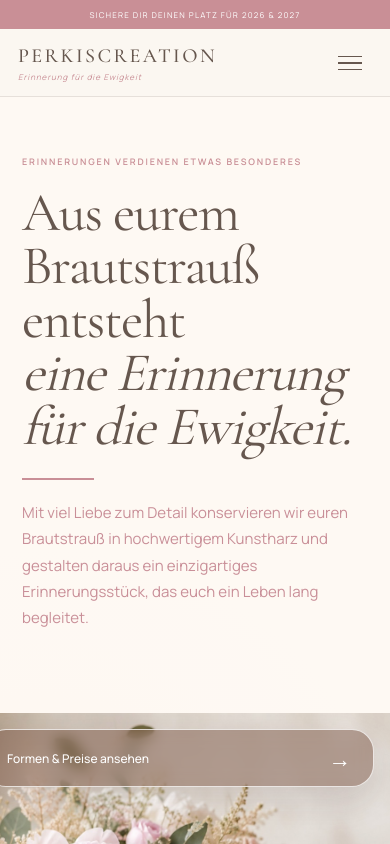
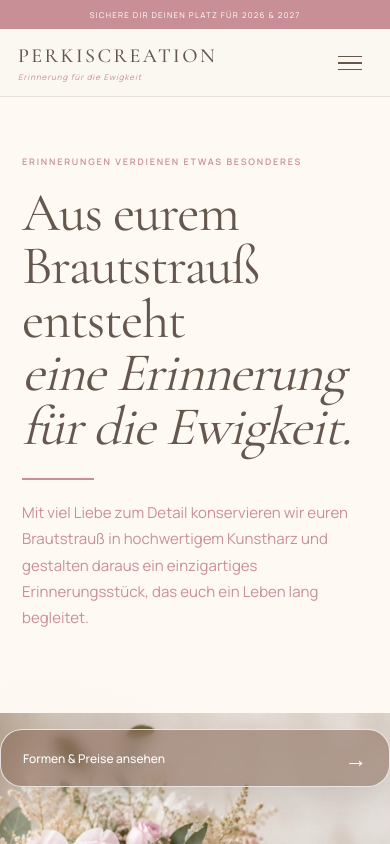
Before and after one commit to Perkiscreation/perkiscreation-website, a Next.js app: page / in a window 390 px wide. Shown: the top 844 px of the page. Built offline with nearby package versions, Linux system fonts and the light colour scheme.

Commit message:
Hero Button Position angepasst

```diff
--- a/app/globals.css
+++ b/app/globals.css
@@ -2664,6 +2664,7 @@ h3,
    ========================================================= */
 
 @media (max-width: 700px) {
+
   .weddingHeroPrices {
     width: 100% !important;
     max-width: 390px !important;
@@ -2672,6 +2673,10 @@ h3,
     padding: 0 22px !important;
     font-size: 0.9rem !important;
     border-radius: 22px !important;
+
+    right: 0 !important;
+    bottom: 145px !important;
+
     box-sizing: border-box !important;
   }
 
```
